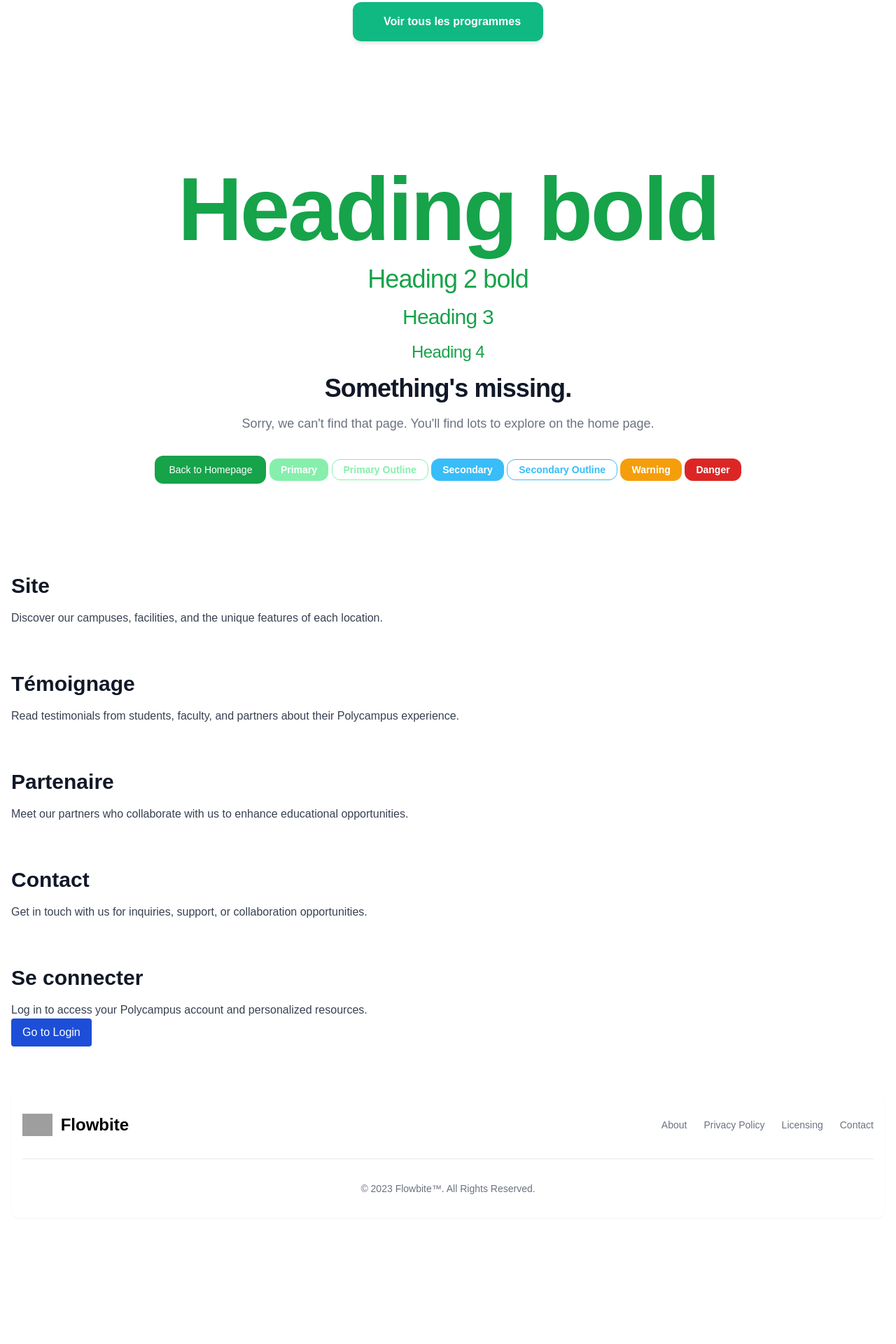
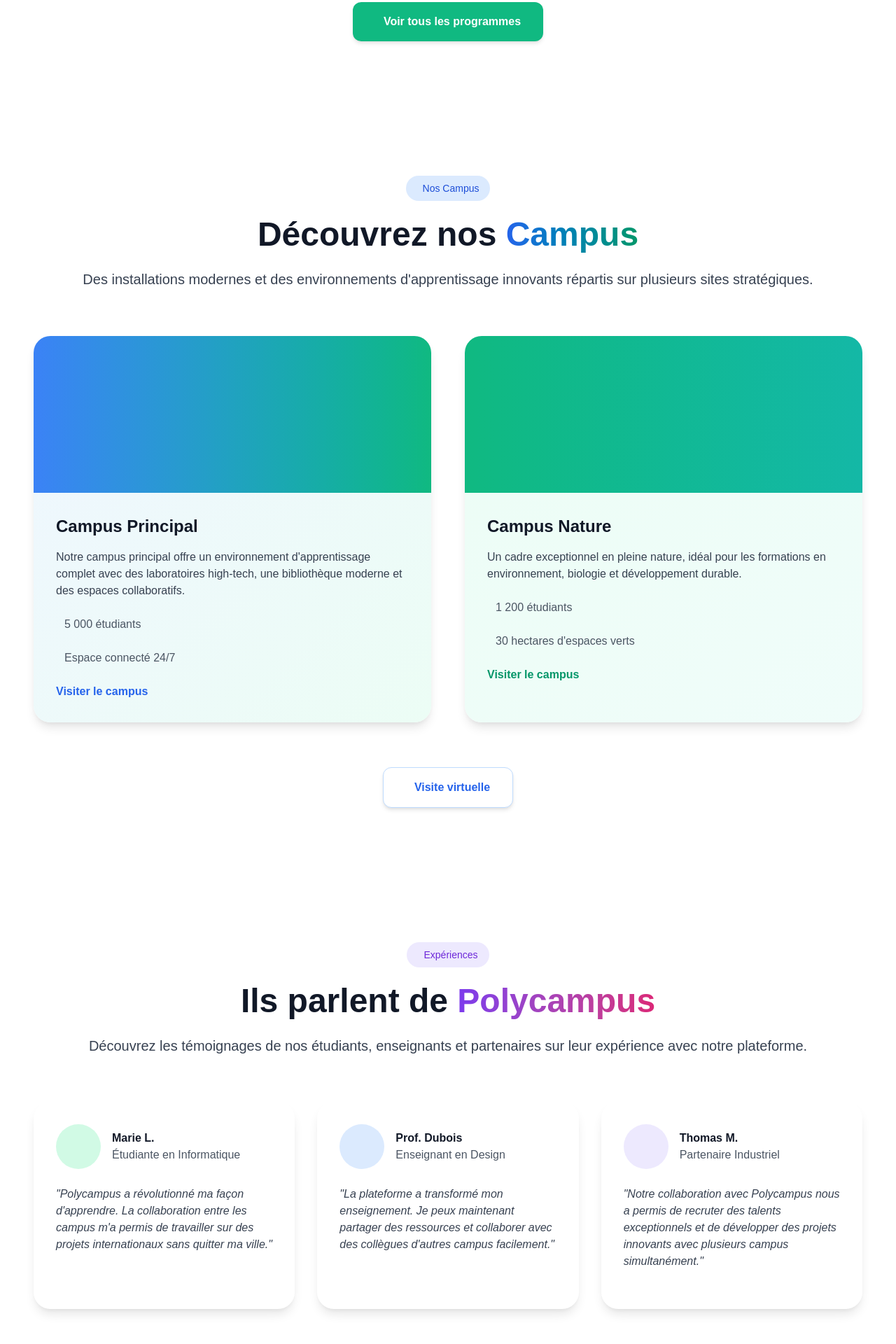
Before and after one commit to MandePriscille/multi-tenant-app, a Django app: template polycampus/templates/public/home/index.html in a window 1280 px wide. Shown: the part 3432-5352 px from the top of the page at 70% size. Before the commit the page ends 5138 px from the top, so only its background shows below. Run offline with Django 5.2, Linux system fonts and the light colour scheme; the template is opened without the code that fills it, so the values that code supplies are empty; some libraries are stand-ins or nearby versions; some web fonts are replaced; grey boxes are pictures that could not be loaded.

Commit message:
style: improve dessign TESTIMONIAL AND CAMPUS SESSION

```diff
--- /dev/null
+++ b/polycampus/templates/public/home/content_home/campus.html
@@ -0,0 +1,83 @@
+{% load static %}
+
+ <!-- campus Section -->
+  <section id="site" class="py-16 md:py-24 px-4 sm:px-6 lg:px-8 max-w-7xl mx-auto bg-white">
+        <div class="text-center mb-16">
+            <div class="inline-flex items-center px-4 py-2 rounded-full bg-blue-100 text-blue-700 text-sm font-medium mb-6">
+                <i class="fas fa-map-marker-alt mr-2"></i>
+                Nos Campus
+            </div>
+
+            <h2 class="text-4xl md:text-5xl font-bold text-gray-900 mb-6">
+                Découvrez nos <span class="text-transparent bg-clip-text bg-gradient-to-r from-blue-600 to-green-600">Campus</span>
+            </h2>
+
+            <p class="text-xl text-gray-700 mx-auto leading-relaxed">
+                Des installations modernes et des environnements d'apprentissage innovants
+                répartis sur plusieurs sites stratégiques.
+            </p>
+        </div>
+
+        <div class="grid grid-cols-1 md:grid-cols-2 gap-12 mb-16">
+            <!-- Campus 1 -->
+            <div class="bg-gradient-to-br from-blue-50 to-green-50 rounded-2xl overflow-hidden shadow-lg card-hover">
+                <div class="h-56 bg-blue-500 overflow-hidden">
+                    <div class="h-full bg-gradient-to-r from-blue-500 to-green-500 flex items-center justify-center">
+                        <i class="fas fa-city text-white text-6xl opacity-80"></i>
+                    </div>
+                </div>
+                <div class="p-8">
+                    <h3 class="text-2xl font-bold text-gray-900 mb-4">Campus Principal</h3>
+                    <p class="text-gray-700 mb-6">
+                        Notre campus principal offre un environnement d'apprentissage complet avec des laboratoires high-tech,
+                        une bibliothèque moderne et des espaces collaboratifs.
+                    </p>
+                    <div class="flex items-center text-gray-600 mb-6">
+                        <i class="fas fa-users mr-3"></i>
+                        <span>5 000 étudiants</span>
+                    </div>
+                    <div class="flex items-center text-gray-600 mb-6">
+                        <i class="fas fa-wifi mr-3"></i>
+                        <span>Espace connecté 24/7</span>
+                    </div>
+                    <a href="#" class="text-blue-600 font-semibold inline-flex items-center hover:text-blue-700">
+                        Visiter le campus <i class="fas fa-arrow-right ml-2"></i>
+                    </a>
+                </div>
+            </div>
+
+            <!-- Campus 2 -->
+            <div class="bg-gradient-to-br from-green-50 to-teal-50 rounded-2xl overflow-hidden shadow-lg card-hover">
+                <div class="h-56 bg-green-500 overflow-hidden">
+                    <div class="h-full bg-gradient-to-r from-green-500 to-teal-500 flex items-center justify-center">
+                        <i class="fas fa-tree text-white text-6xl opacity-80"></i>
+                    </div>
+                </div>
+                <div class="p-8">
+                    <h3 class="text-2xl font-bold text-gray-900 mb-4">Campus Nature</h3>
+                    <p class="text-gray-700 mb-6">
+                        Un cadre exceptionnel en pleine nature, idéal pour les formations en environnement,
+                        biologie et développement durable.
+                    </p>
+                    <div class="flex items-center text-gray-600 mb-6">
+                        <i class="fas fa-users mr-3"></i>
+                        <span>1 200 étudiants</span>
+                    </div>
+                    <div class="flex items-center text-gray-600 mb-6">
+                        <i class="fas fa-seedling mr-3"></i>
+                        <span>30 hectares d'espaces verts</span>
+                    </div>
+                    <a href="#" class="text-green-600 font-semibold inline-flex items-center hover:text-green-700">
+                        Visiter le campus <i class="fas fa-arrow-right ml-2"></i>
+                    </a>
+                </div>
+            </div>
+        </div>
+
+        <div class="text-center">
+            <a href="#" class="inline-flex items-center px-8 py-4 bg-white text-blue-600 border border-blue-200 font-semibold rounded-lg shadow-md hover:bg-blue-50 transition-colors duration-300">
+                <i class="fas fa-virtual-reality mr-3"></i>
+                Visite virtuelle
+            </a>
+        </div>
+    </section>
--- /dev/null
+++ b/polycampus/templates/public/home/content_home/temoignage.html
@@ -0,0 +1,97 @@
+{% load static %}
+
+    <!-- Témoignage Section -->
+<section id="temoignage" class="py-16 md:py-24 px-4 sm:px-6 lg:px-8 max-w-7xl mx-auto gradient-bg">
+    <div class="text-center mb-16">
+        <div class="inline-flex items-center px-4 py-2 rounded-full bg-purple-100 text-purple-700 text-sm font-medium mb-6">
+            <i class="fas fa-quote-left mr-2"></i>
+            Expériences
+        </div>
+
+        <h2 class="text-4xl md:text-5xl font-bold text-gray-900 mb-6">
+            Ils parlent de <span class="text-transparent bg-clip-text bg-gradient-to-r from-purple-600 to-pink-600">Polycampus</span>
+        </h2>
+
+        <p class="text-xl text-gray-700 mx-auto leading-relaxed">
+            Découvrez les témoignages de nos étudiants, enseignants et partenaires sur leur expérience avec notre plateforme.
+        </p>
+    </div>
+
+    <div class="grid grid-cols-1 md:grid-cols-2 lg:grid-cols-3 gap-8 mb-16">
+        <!-- Témoignage 1 -->
+        <div class="testimonial-card rounded-2xl p-8 shadow-lg card-hover">
+            <div class="flex items-center mb-6">
+                <div class="w-16 h-16 bg-green-100 rounded-full flex items-center justify-center mr-4">
+                    <i class="fas fa-user-graduate text-green-600 text-2xl"></i>
+                </div>
+                <div>
+                    <h4 class="font-bold text-gray-900">Marie L.</h4>
+                    <p class="text-gray-600">Étudiante en Informatique</p>
+                </div>
+            </div>
+            <p class="text-gray-700 mb-6 italic">
+                "Polycampus a révolutionné ma façon d'apprendre. La collaboration entre les campus m'a permis de travailler sur des projets internationaux sans quitter ma ville."
+            </p>
+            <div class="flex text-yellow-400">
+                <i class="fas fa-star"></i>
+                <i class="fas fa-star"></i>
+                <i class="fas fa-star"></i>
+                <i class="fas fa-star"></i>
+                <i class="fas fa-star"></i>
+            </div>
+        </div>
+
+        <!-- Témoignage 2 -->
+        <div class="testimonial-card rounded-2xl p-8 shadow-lg card-hover">
+            <div class="flex items-center mb-6">
+                <div class="w-16 h-16 bg-blue-100 rounded-full flex items-center justify-center mr-4">
+                    <i class="fas fa-chalkboard-teacher text-blue-600 text-2xl"></i>
+                </div>
+                <div>
+                    <h4 class="font-bold text-gray-900">Prof. Dubois</h4>
+                    <p class="text-gray-600">Enseignant en Design</p>
+                </div>
+            </div>
+            <p class="text-gray-700 mb-6 italic">
+                "La plateforme a transformé mon enseignement. Je peux maintenant partager des ressources et collaborer avec des collègues d'autres campus facilement."
+            </p>
+            <div class="flex text-yellow-400">
+                <i class="fas fa-star"></i>
+                <i class="fas fa-star"></i>
+                <i class="fas fa-star"></i>
+                <i class="fas fa-star"></i>
+                <i class="fas fa-star-half-alt"></i>
+            </div>
+        </div>
+
+        <!-- Témoignage 3 -->
+        <div class="testimonial-card rounded-2xl p-8 shadow-lg card-hover">
+            <div class="flex items-center mb-6">
+                <div class="w-16 h-16 bg-purple-100 rounded-full flex items-center justify-center mr-4">
+                    <i class="fas fa-briefcase text-purple-600 text-2xl"></i>
+                </div>
+                <div>
+                    <h4 class="font-bold text-gray-900">Thomas M.</h4>
+                    <p class="text-gray-600">Partenaire Industriel</p>
+                </div>
+            </div>
+            <p class="text-gray-700 mb-6 italic">
+                "Notre collaboration avec Polycampus nous a permis de recruter des talents exceptionnels et de développer des projets innovants avec plusieurs campus simultanément."
+            </p>
+            <div class="flex text-yellow-400">
+                <i class="fas fa-star"></i>
+                <i class="fas fa-star"></i>
+                <i class="fas fa-star"></i>
+                <i class="fas fa-star"></i>
+                <i class="fas fa-star"></i>
+            </div>
+        </div>
+    </div>
+
+    <div class="text-center">
+        <a href="#" class="inline-flex items-center px-8 py-4 bg-purple-500 text-white font-semibold rounded-lg shadow-md hover:bg-purple-600 transition-colors duration-300">
+            <i class="fas fa-comments mr-3"></i>
+            Plus de témoignages
+        </a>
+    </div>
+</section>
--- a/polycampus/templates/public/home/index.html
+++ b/polycampus/templates/public/home/index.html
@@ -23,6 +23,12 @@
 
 <!-- Programme Section -->
 {% include 'public/home/content_home/programme.html'%}
+
+<!-- campus Section -->
+{% include 'public/home/content_home/campus.html'%}
+
+<!-- temoignage Section -->
+{% include 'public/home/content_home/temoignage.html'%}
 
 
 </div>
```
Also changed, not shown: polycampus/static/css/src/output.css.
